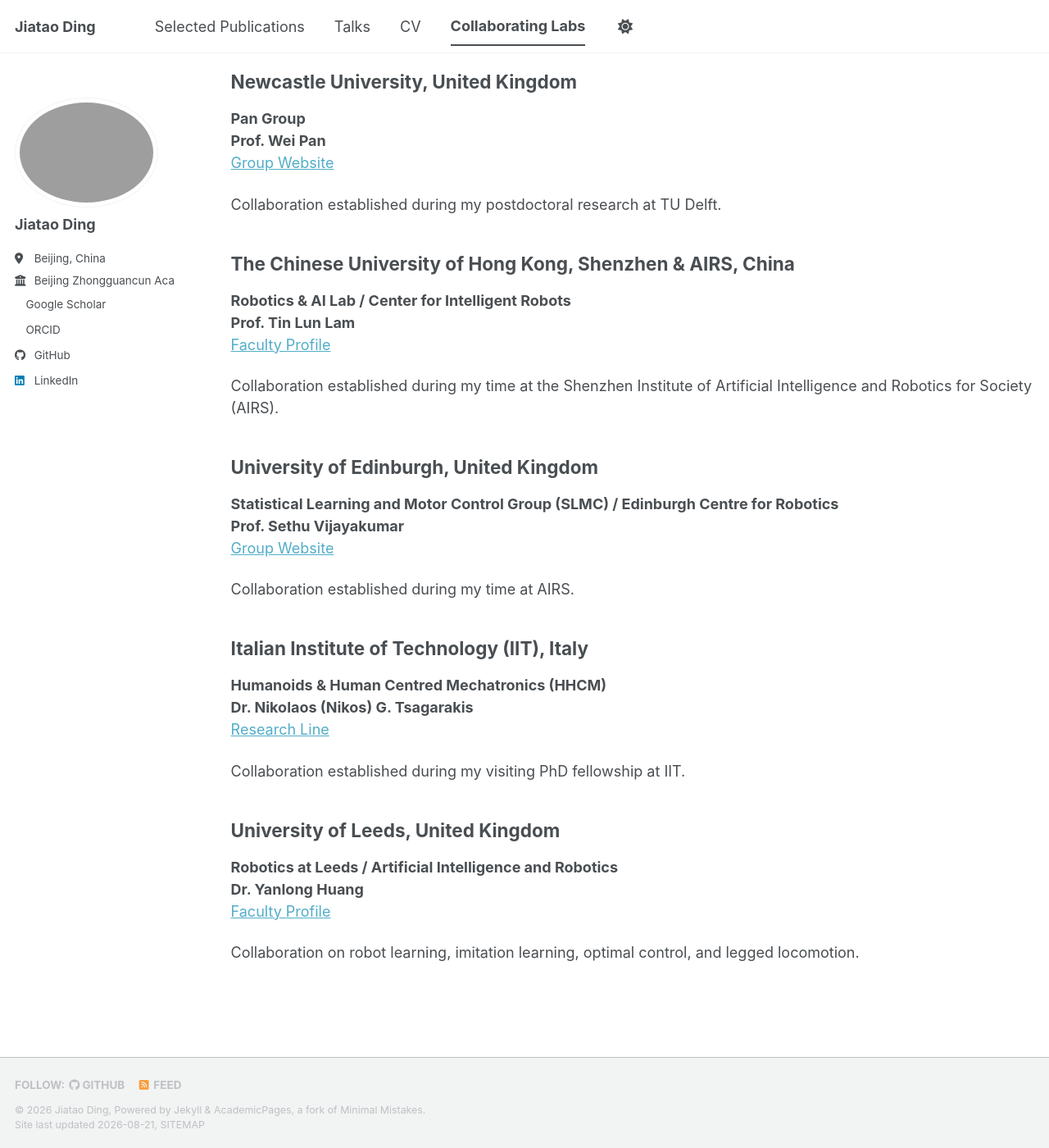
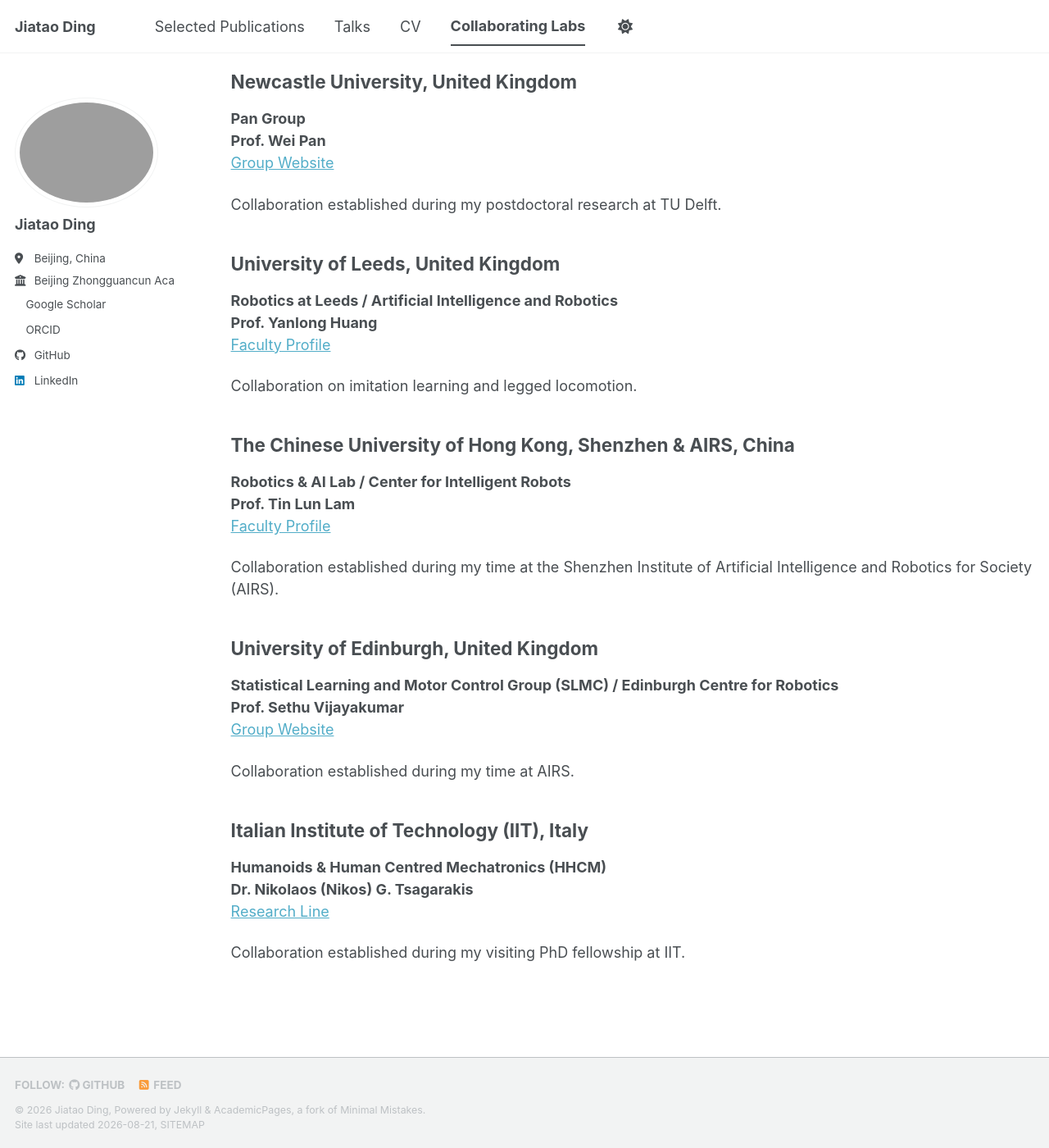
Before and after one commit to jiataoding/jiataoding.github.io, a Jekyll site: the page built from _pages/collaborations.md, in a window 1280 px wide and 1400 px high, scrolled down 824 px. Shown: the whole window at 82% size. Built offline with Jekyll 4.4.1, drawn with Linux system fonts in a browser that asks for light colours; a style sheet for code colours, icons or effects is not loaded; part of the change alters nothing that is shown.

Commit message:
Add collaboration section for University of Leeds
Added collaboration details with University of Leeds focusing on imitation learning and legged locomotion.

```diff
--- a/_pages/collaborations.md
+++ b/_pages/collaborations.md
@@ -39,6 +39,15 @@ Collaboration established during my postdoctoral research at TU Delft.
 
 Collaboration established during my postdoctoral research at TU Delft.
 
+## University of Leeds, United Kingdom
+
+**Robotics at Leeds / Artificial Intelligence and Robotics**
+**Prof. Yanlong Huang**
+[Faculty Profile](https://eps.leeds.ac.uk/computing/staff/8178/dr-yanlong-huang)
+
+Collaboration on imitation learning and legged locomotion.
+
+
 ## The Chinese University of Hong Kong, Shenzhen & AIRS, China
 
 **Robotics & AI Lab / Center for Intelligent Robots**
@@ -62,11 +71,3 @@ Collaboration established during my time at AIRS.
 [Research Line](https://www.iit.it/research/lines/humanoids-human-centered-mechatronics)
 
 Collaboration established during my visiting PhD fellowship at IIT.
-
-## University of Leeds, United Kingdom
-
-**Robotics at Leeds / Artificial Intelligence and Robotics**
-**Dr. Yanlong Huang**
-[Faculty Profile](https://eps.leeds.ac.uk/computing/staff/8178/dr-yanlong-huang)
-
-Collaboration on robot learning, imitation learning, optimal control, and legged locomotion.
```
